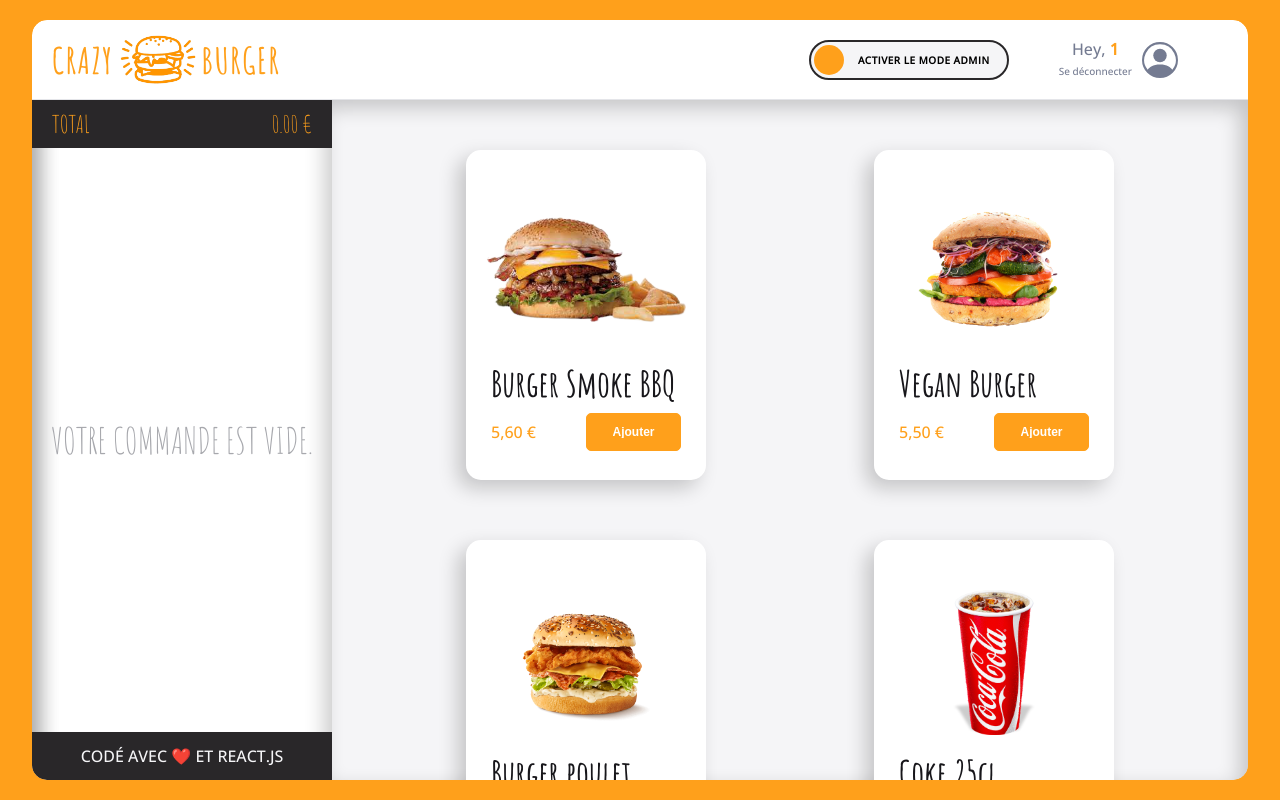
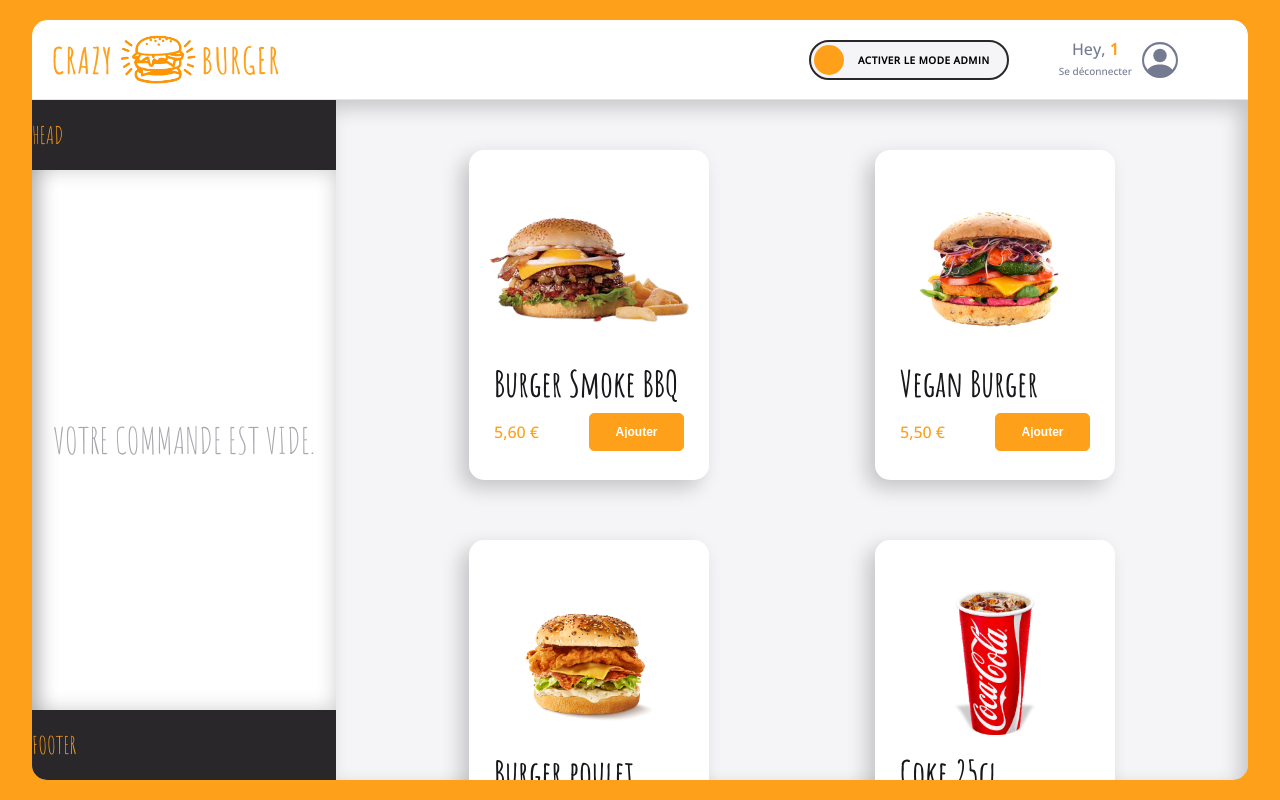
Before and after one commit to Samy572/burger-shop, a React (Vite) app: page /order/1 in a window 1280 px wide. Built offline with nearby package versions, Linux system fonts and the light colour scheme.

Commit message:
♻️ F10 : BASKET > Create Header

```diff
--- a/src/components/pages/order/Main/Basket.jsx
+++ /dev/null
@@ -1,54 +0,0 @@
-import styled from 'styled-components';
-import { theme } from '../../../../theme';
-
-export default function Basket() {
-	return (
-		<BasketStyled>
-			<div className="head-basket">
-				<span>Total</span>
-				<span>0.00 €</span>
-			</div>
-			<div className="body-basket">
-				<p>votre commande est vide.</p>
-			</div>
-			<div className="footer-basket">Codé avec ❤️ et react.js</div>
-		</BasketStyled>
-	);
-}
-
-const BasketStyled = styled.div`
-	display: grid;
-	height: 100%;
-	grid-template-rows: 7% 86% 7%;
-	box-shadow: ${theme.shadows.strong};
-	text-transform: uppercase;
-
-	.head-basket {
-		padding: 0 20px;
-		display: flex;
-		width: 100%;
-		justify-content: space-between;
-		align-items: center;
-		background-color: ${theme.colors.background_dark};
-		color: ${theme.colors.primary};
-		font-family: ${theme.fonts.family.stylish};
-		font-size: ${theme.fonts.size.P3};
-	}
-
-	.body-basket {
-		display: flex;
-		align-items: center;
-		justify-content: center;
-		font-size: ${theme.fonts.size.P4};
-		font-family: ${theme.fonts.family.stylish};
-		color: ${theme.colors.greyMedium};
-	}
-
-	.footer-basket {
-		display: flex;
-		align-items: center;
-		justify-content: center;
-		background-color: ${theme.colors.background_dark};
-		color: ${theme.colors.background_white};
-	}
-`;
--- /dev/null
+++ b/src/components/pages/order/Main/Basket/Basket.jsx
@@ -0,0 +1,33 @@
+import styled from 'styled-components';
+import { theme } from '../../../../../theme';
+import Header from '../../../../reusable-ui/Header';
+
+export default function Basket() {
+	return (
+		<BasketStyled>
+			<Header>Head</Header>
+			<div className="body-basket">
+				<p>votre commande est vide.</p>
+			</div>
+			<Header>Footer</Header>
+		</BasketStyled>
+	);
+}
+
+const BasketStyled = styled.div`
+	display: flex;
+	height: 100%;
+	flex-direction: column;
+	text-transform: uppercase;
+
+	.body-basket {
+		display: flex;
+		align-items: center;
+		justify-content: center;
+		flex: 1;
+		font-size: ${theme.fonts.size.P4};
+		font-family: ${theme.fonts.family.stylish};
+		color: ${theme.colors.greyMedium};
+		box-shadow: ${theme.shadows.basket};
+	}
+`;
--- a/src/components/pages/order/Main/Main.jsx
+++ b/src/components/pages/order/Main/Main.jsx
@@ -5,7 +5,7 @@ import Menu from './Menu/Menu.jsx';
 import Admin from './Admin/AdminPanel/Admin.jsx';
 import { useContext } from 'react';
 import OrderContext from '../../../../context/OrderContext.jsx';
-import Basket from './Basket';
+import Basket from './Basket/Basket';
 
 export default function Main() {
 	const { isModeAdmin } = useContext(OrderContext);
@@ -25,10 +25,9 @@ const MainStyled = styled.div`
 	height: calc(95vh - 10vh);
 	background-color: ${theme.colors.white};
 	border-bottom-right-radius: ${theme.borderRadius.extraRound};
-	border-bottom-left-radius: ${theme.borderRadius.extraRound};
 	box-shadow: 0px 8px 20px 8px rgba(0, 0, 0, 0.2) inset;
 	display: grid;
-	grid-template-columns: 300px 1fr;
+	grid-template-columns: 25% 1fr;
 	.menu-and-admin {
 		position: relative;
 		display: grid;
--- /dev/null
+++ b/src/components/reusable-ui/Header.jsx
@@ -0,0 +1,16 @@
+import styled from 'styled-components';
+import { theme } from '../../theme';
+
+export default function Header({ children }) {
+	return <HeaderStyled>{children}</HeaderStyled>;
+}
+
+const HeaderStyled = styled.div`
+	height: 70px;
+	display: flex;
+	align-items: center;
+	font-family: ${theme.fonts.family.stylish};
+	background-color: ${theme.colors.background_dark};
+	font-size: ${theme.fonts.size.P3};
+	color: ${theme.colors.primary};
+`;
--- a/src/theme/index.js
+++ b/src/theme/index.js
@@ -67,6 +67,7 @@ const shadows = {
 	medium: '-8px 8px 20px 0px rgb(0 0 0 / 20%)',
 	strong: '0px 8px 20px 8px rgba(0, 0, 0, 0.2) inset',
 	orangeHighlight: '0px 0px 8px 0 rgb(255, 154, 35 /100%)',
+	basket: 'inset 0px 0px 20px rgba(0,0,0,0.2)',
 };
 
 export const theme = {
```
